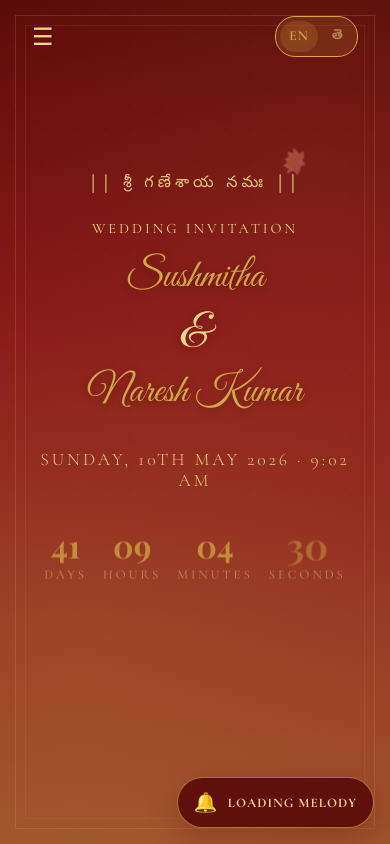
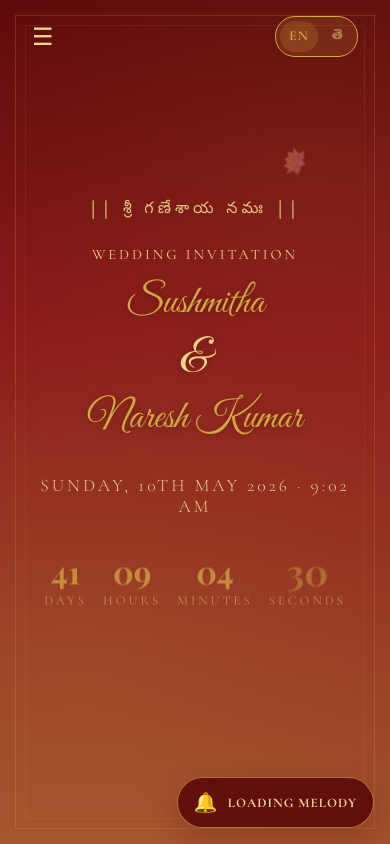
Before and after one commit to jarugulavenkat7/wedding-invite, a React (Create React App) app: page / in a window 390 px wide. Shown: the top 844 px of the page. Built offline with nearby package versions, Linux system fonts and the light colour scheme; a web font is replaced by a local one.

Commit message:
increase padding

```diff
--- a/src/App.css
+++ b/src/App.css
@@ -278,6 +278,8 @@ label {
   );
   text-align: center;
   padding: 2rem;
+  /* Navbar is fixed; add top breathing room so hero text doesn't collide. */
+  padding-top: 6rem;
   padding-bottom: 6rem;
   overflow: hidden;
 }
@@ -858,6 +860,10 @@ label {
     display: none;
   }
 
+  .hero {
+    padding-top: 5.2rem;
+  }
+
   .mobile-nav-overlay {
     display: flex;
     flex-direction: column;
```
